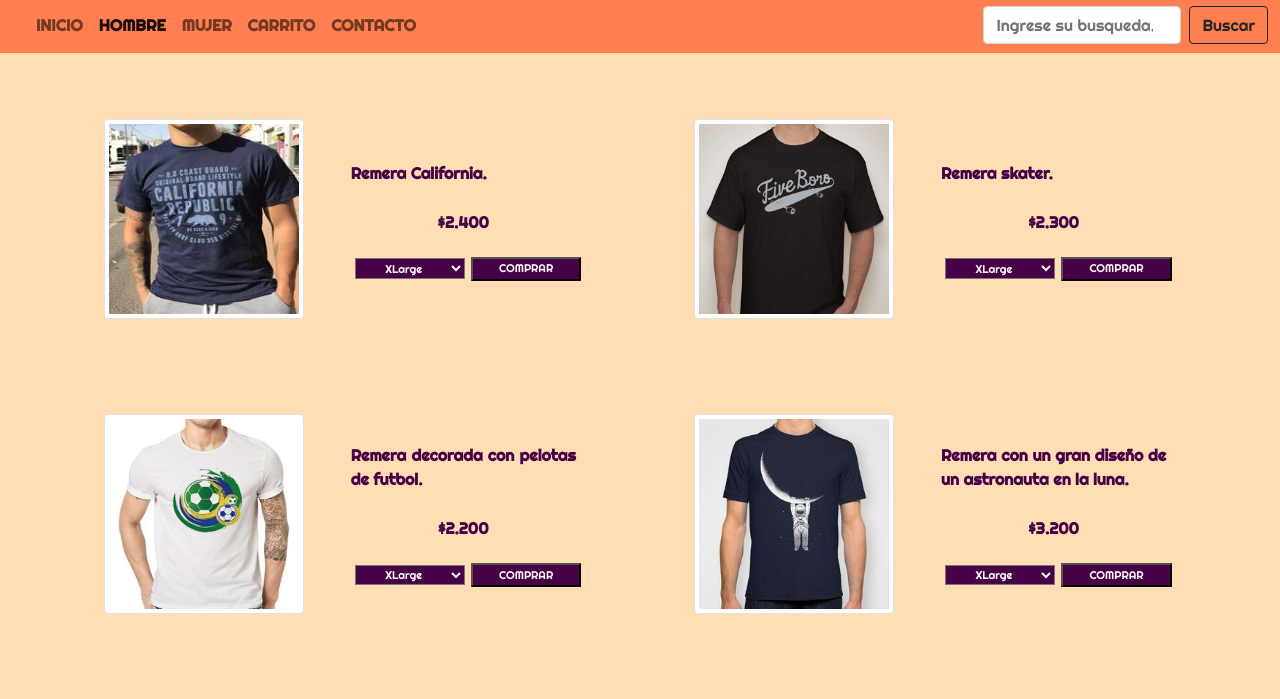
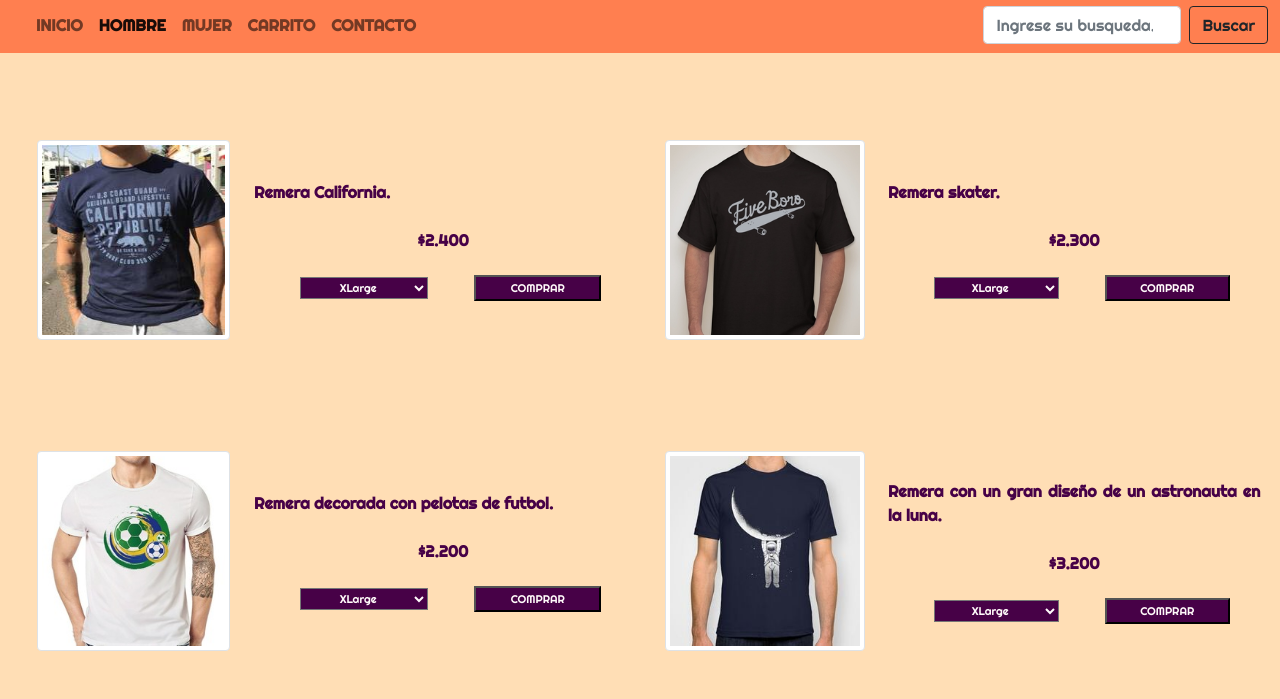
Before and after one commit to DanielsOtto/proyectoFinal, a plain HTML site: page pages/hombres.html in a window 1280 px wide. Shown: the part 97-796 px from the top of the page. Drawn offline with nearby package versions, Linux system fonts and the light colour scheme.

Commit message:
H/M actualizado - modificados anchos y margenes V. 4.22a

```diff
--- a/css/style.css
+++ b/css/style.css
@@ -125,25 +125,26 @@ header{
 }
 /*AFECTA SECCION HOMBRE y MUJER*/
 .indumentaria .row{
-    margin: 3%;
+    margin: 5% 1%;
+    width: 100%;
 }
 .shirt{
     display: flex;
     align-items: center;
     justify-content: space-around;
-    margin: 4%;
-    padding: 1%;
+    width: 100%;
+    margin: 4% 0;
 }
 .shirt img{
     width: 12.5rem;
     height: 12.5rem;
 }
 .shirt img:hover{
-    transform: scale(1.7);
+    transform: scale(1.5);
     box-shadow: 0 0 0.8rem #FF7F50;
 }
 .shirt__info{
-    width: 50%;
+    width: 70%;
     padding: 2%;
     display: flex;
     flex-flow: column wrap;
@@ -151,9 +152,9 @@ header{
     align-content: flex-start;
 }
 .shirt__info p{
-    padding: 2%;
+    padding: 1%;
     width: 100%;
-    letter-spacing: 25%;
+    letter-spacing: 5%;
     font-weight: bold;
     color: #470147;
     text-align: justify;
@@ -179,7 +180,7 @@ header{
 }
 .shirt__info form input, .shirt__info form select {
     height: 30%;
-    width: 47%;
+    width: 33%;
     padding: 0.6%;
     margin: 1%;
     background-color: #470147;
```
